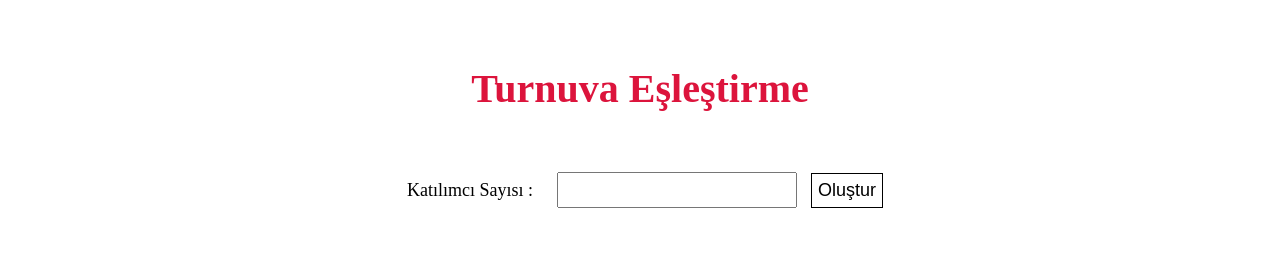
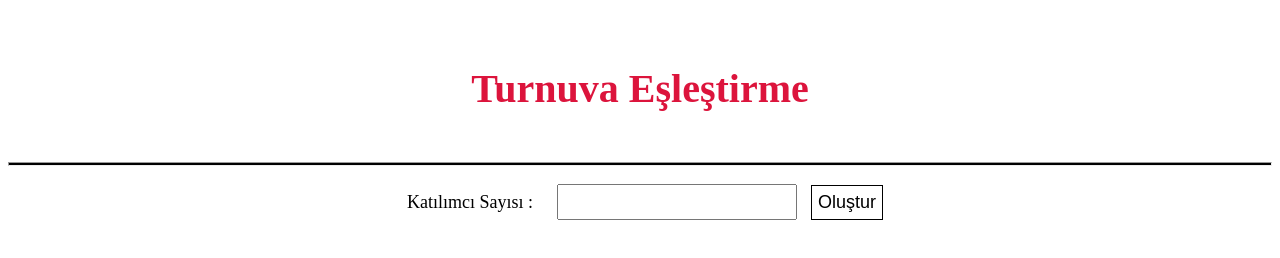
Before and after one commit to ramazanfb61/tournament_v2, a plain HTML site: page index.html in a window 1280 px wide. Drawn offline with nearby package versions, Linux system fonts and the light colour scheme.

Commit message:
save(commit on "main")

```diff
--- a/index.html
+++ b/index.html
@@ -13,6 +13,7 @@
 <body>
     <main>
         <h1 id="title">Turnuva Eşleştirme</h1>
+        <hr>
 
         <div id="form-in">
             <label for="char">Katılımcı Sayısı :</label>
--- a/style.css
+++ b/style.css
@@ -4,6 +4,10 @@
     color: crimson;
     margin: 65px 0px 50px 0px;
     font-size: 40px;
+}
+hr{
+    height: 2px;
+    background-color:black;
 }
 #form-in{
     text-align: center;
@@ -54,3 +58,6 @@ label{
     word-spacing: 100px;
     border:rgb(104, 103, 103) solid 2px;
 }
+#form-out{
+    text-align: center;
+}
```
Also changed, not shown: script.js (+3 -6 lines).
